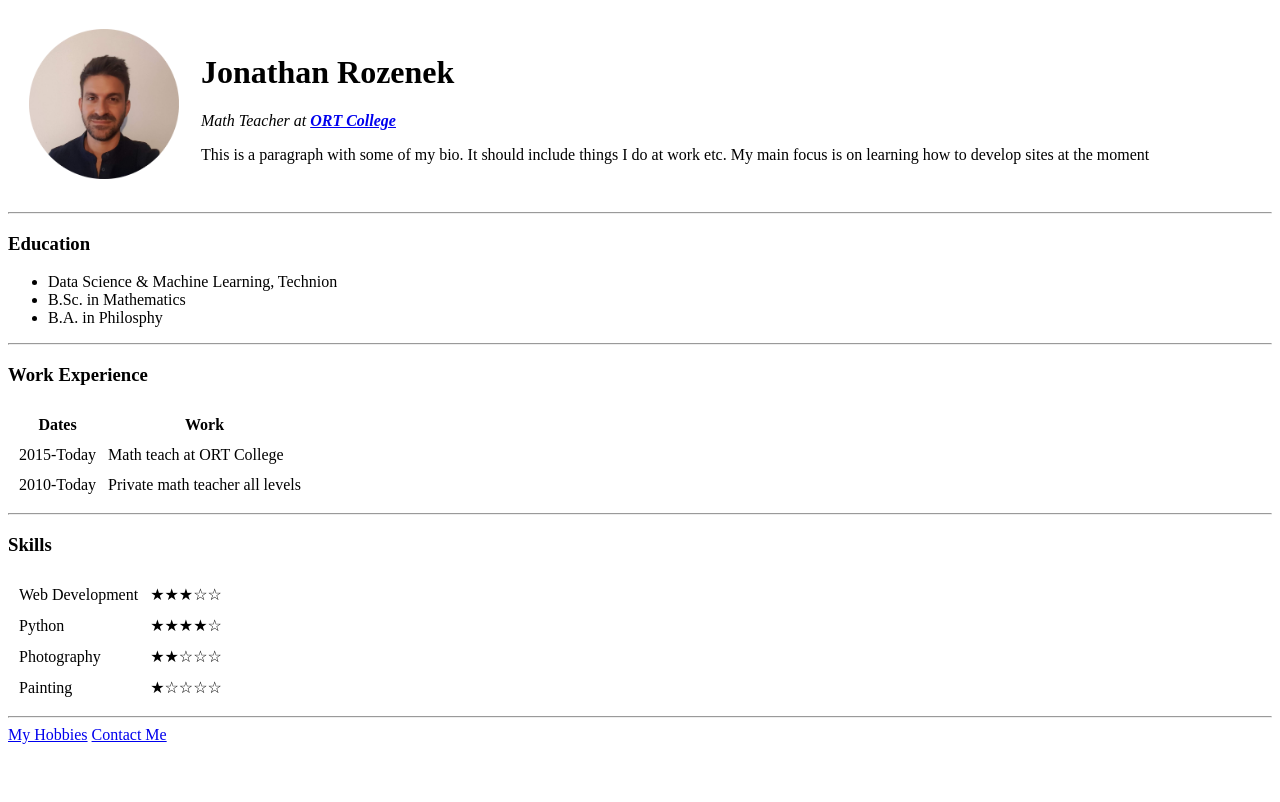
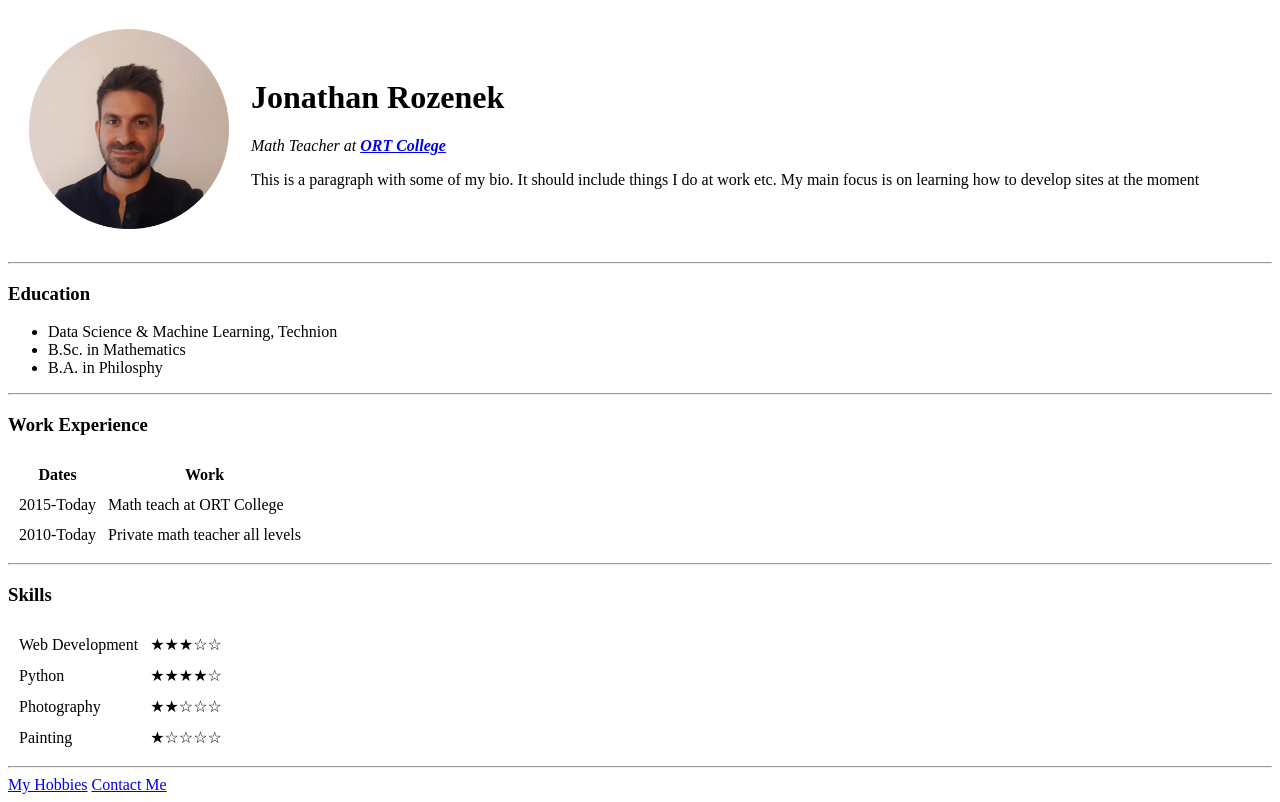
Before and after one commit to jon2508/cv, a plain HTML site: page index.html in a window 1280 px wide. Drawn offline with Linux system fonts and the light colour scheme.

Commit message:
Update index.html

```diff
--- a/index.html
+++ b/index.html
@@ -9,7 +9,7 @@
 <body>
   <table cellspacing="20">
     <tr>
-      <td><img src="images/profile.png" alt="" height="150" width="150"></td>
+      <td><img src="images/profile.png" alt="" height="200" width="200"></td>
       <td>
         <h1>Jonathan Rozenek</h1>
         <p><em>Math Teacher at <strong><a href="https://ks.ort.org.il/">ORT College</a></strong></em></p>
```
